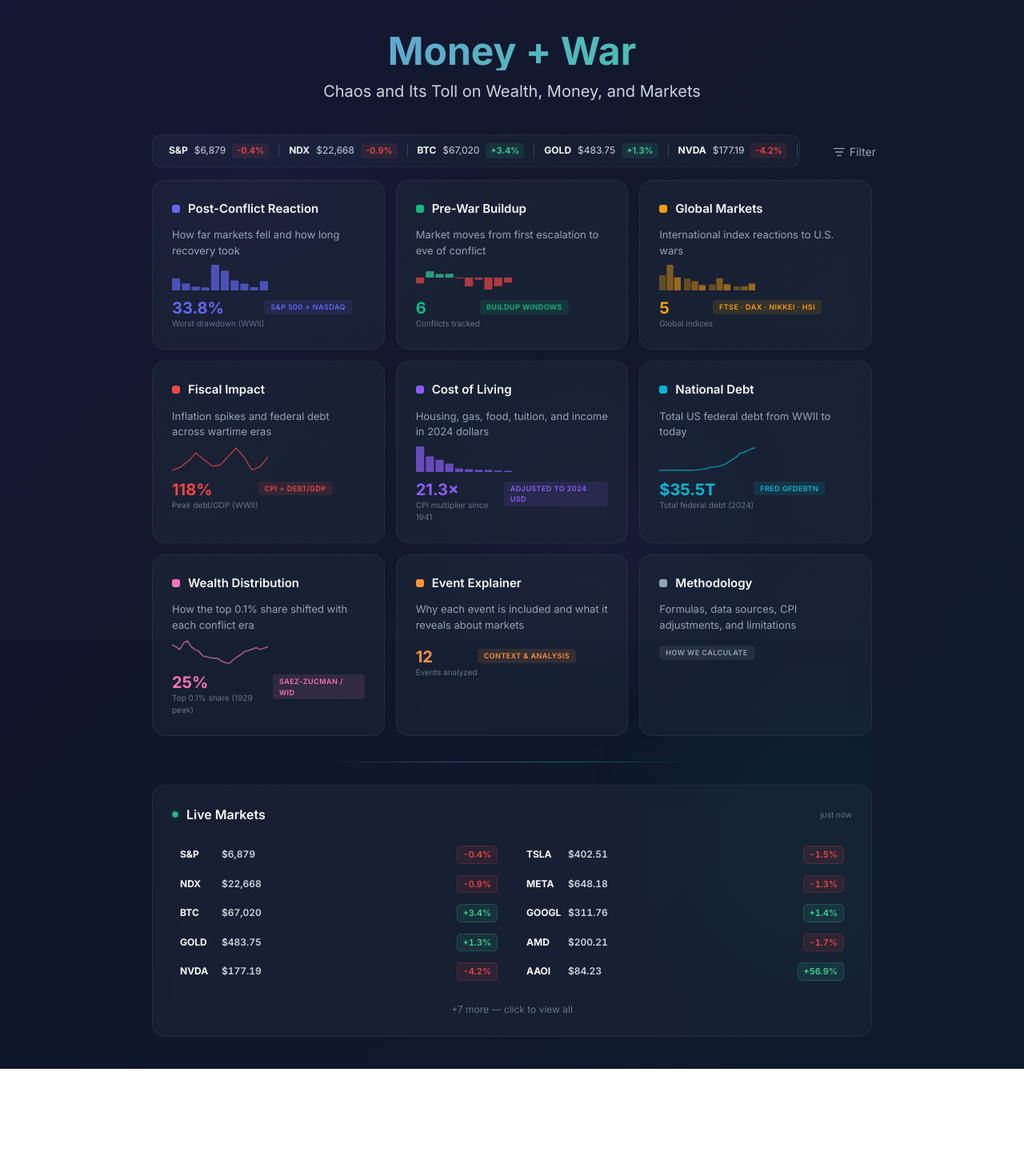
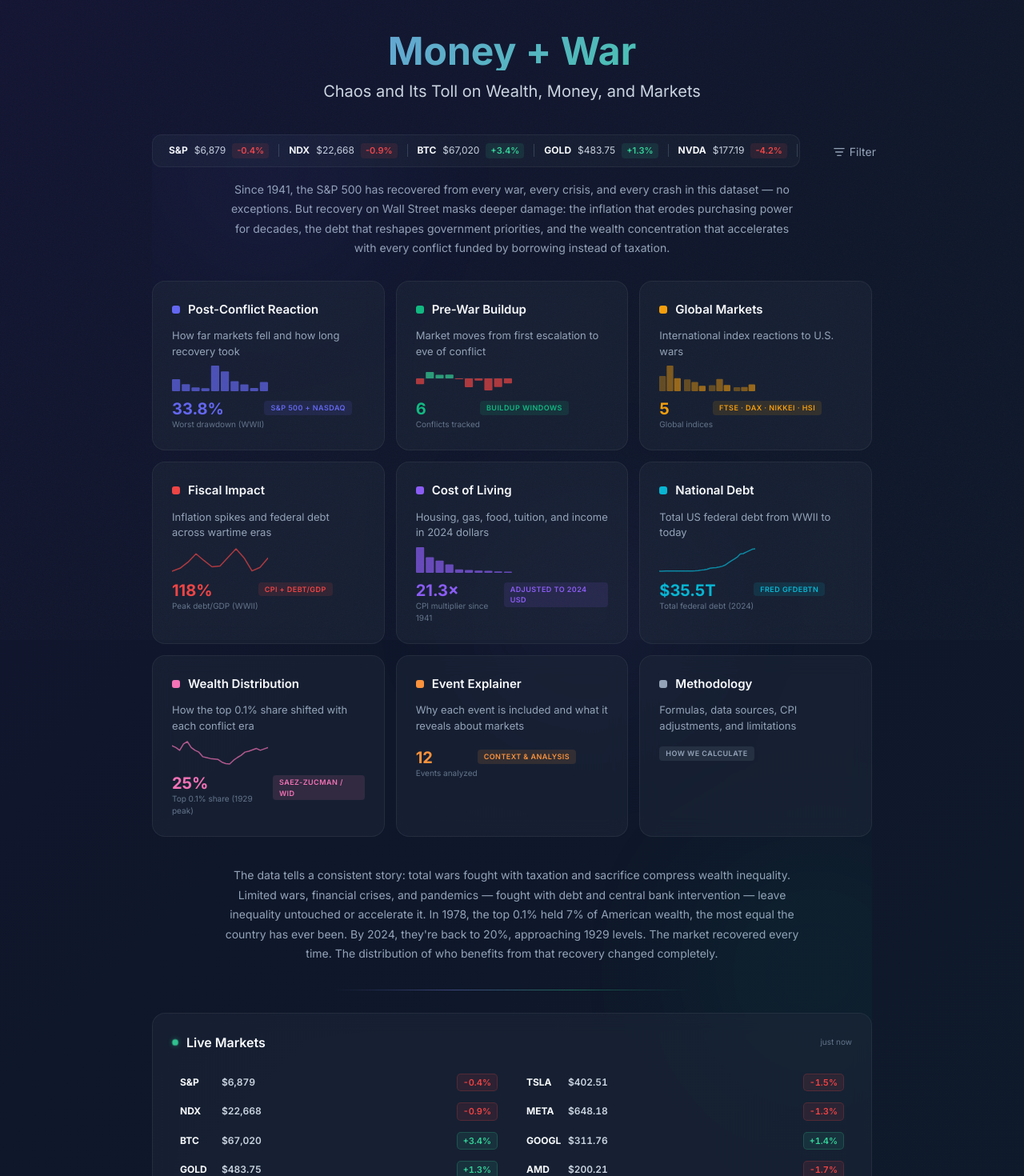
Before and after one commit to azaidi06/fin, a React (Vite) app in the folder war-markets-react/: page / in a window 1280 px wide. Shown: the top 1470 px of the page at 80% size. Before the commit the page ends 1336 px from the top, so only its background shows below. Built offline with nearby package versions, Linux system fonts and the light colour scheme.

Commit message:
add intro and conclusion

```diff
--- a/war-markets-react/src/components/HomePage.jsx
+++ b/war-markets-react/src/components/HomePage.jsx
@@ -521,6 +521,22 @@ export default function HomePage({ onSelect }) {
       {/* Ticker strip — compact market glance */}
       <TickerStrip assets={assets} updatedAt={updatedAt} loading={loading} />
 
+      {/* Intro paragraph */}
+      <p style={{
+        fontSize: 14,
+        color: "#94A3B8",
+        lineHeight: 1.75,
+        maxWidth: 720,
+        margin: "0 auto 28px",
+        textAlign: "center",
+      }}>
+        Since 1941, the S&P 500 has recovered from every war, every crisis, and every crash in
+        this dataset — no exceptions. But recovery on Wall Street masks deeper damage: the inflation
+        that erodes purchasing power for decades, the debt that reshapes government priorities, and
+        the wealth concentration that accelerates with every conflict funded by borrowing instead
+        of taxation.
+      </p>
+
       <div className="bento-grid">
         {/* Content cards */}
         {cards.map((c, i) => (
@@ -585,6 +601,26 @@ export default function HomePage({ onSelect }) {
         ))}
       </div>
 
+      {/* Conclusion */}
+      <div style={{
+        maxWidth: 720,
+        margin: "36px auto 0",
+        textAlign: "center",
+      }}>
+        <p style={{
+          fontSize: 14,
+          color: "#94A3B8",
+          lineHeight: 1.75,
+        }}>
+          The data tells a consistent story: total wars fought with taxation and sacrifice compress
+          wealth inequality. Limited wars, financial crises, and pandemics — fought with debt and
+          central bank intervention — leave inequality untouched or accelerate it. In 1978, the top
+          0.1% held 7% of American wealth, the most equal the country has ever been. By 2024,
+          they're back to 20%, approaching 1929 levels. The market recovered every time. The
+          distribution of who benefits from that recovery changed completely.
+        </p>
+      </div>
+
       {/* Compact live market preview — click to expand */}
       <hr className="glow-divider" style={{ marginTop: 32, marginBottom: 28 }} />
       <LiveMarketCompact assets={assets} updatedAt={updatedAt} loading={loading} onExpand={() => onSelect("markets")} />
```
